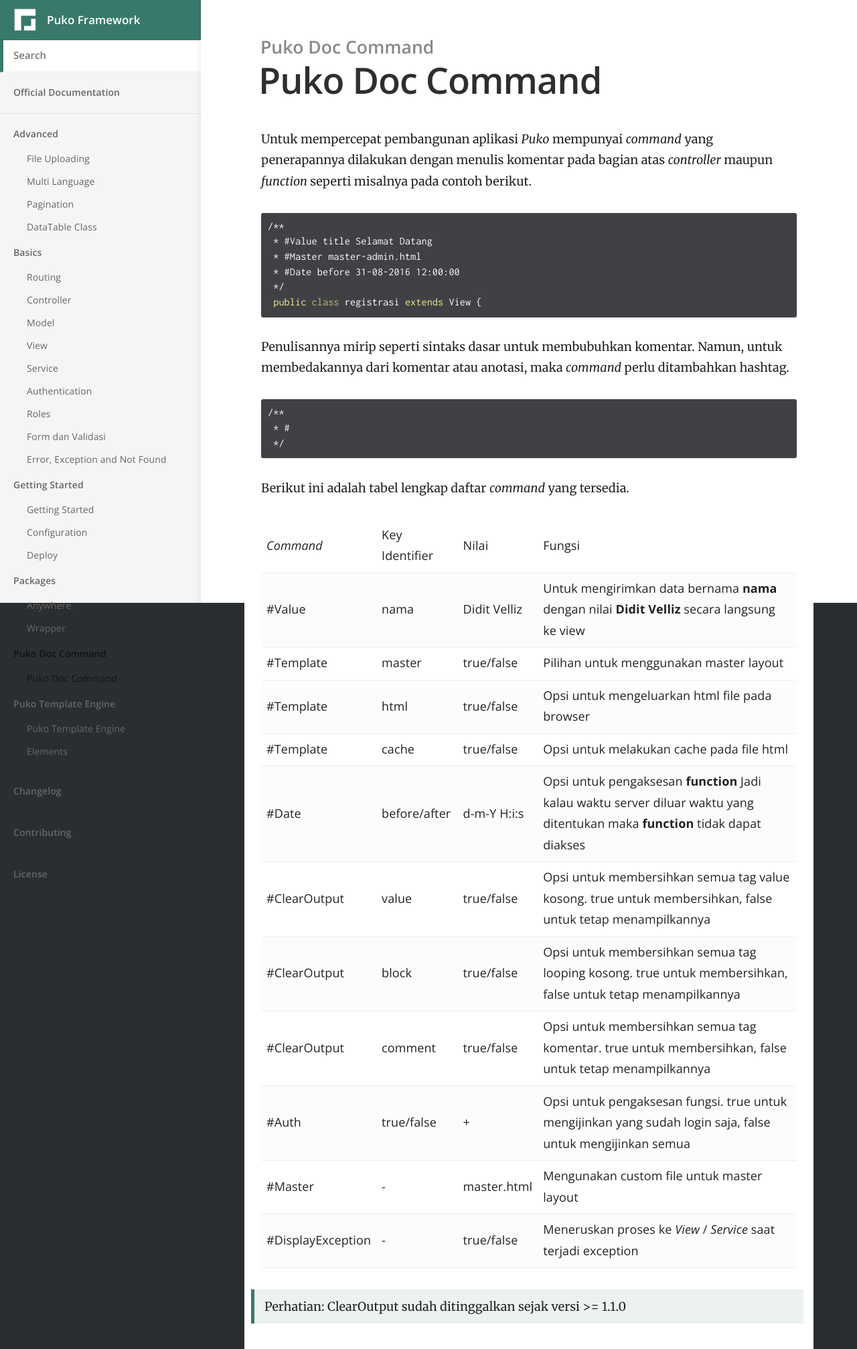
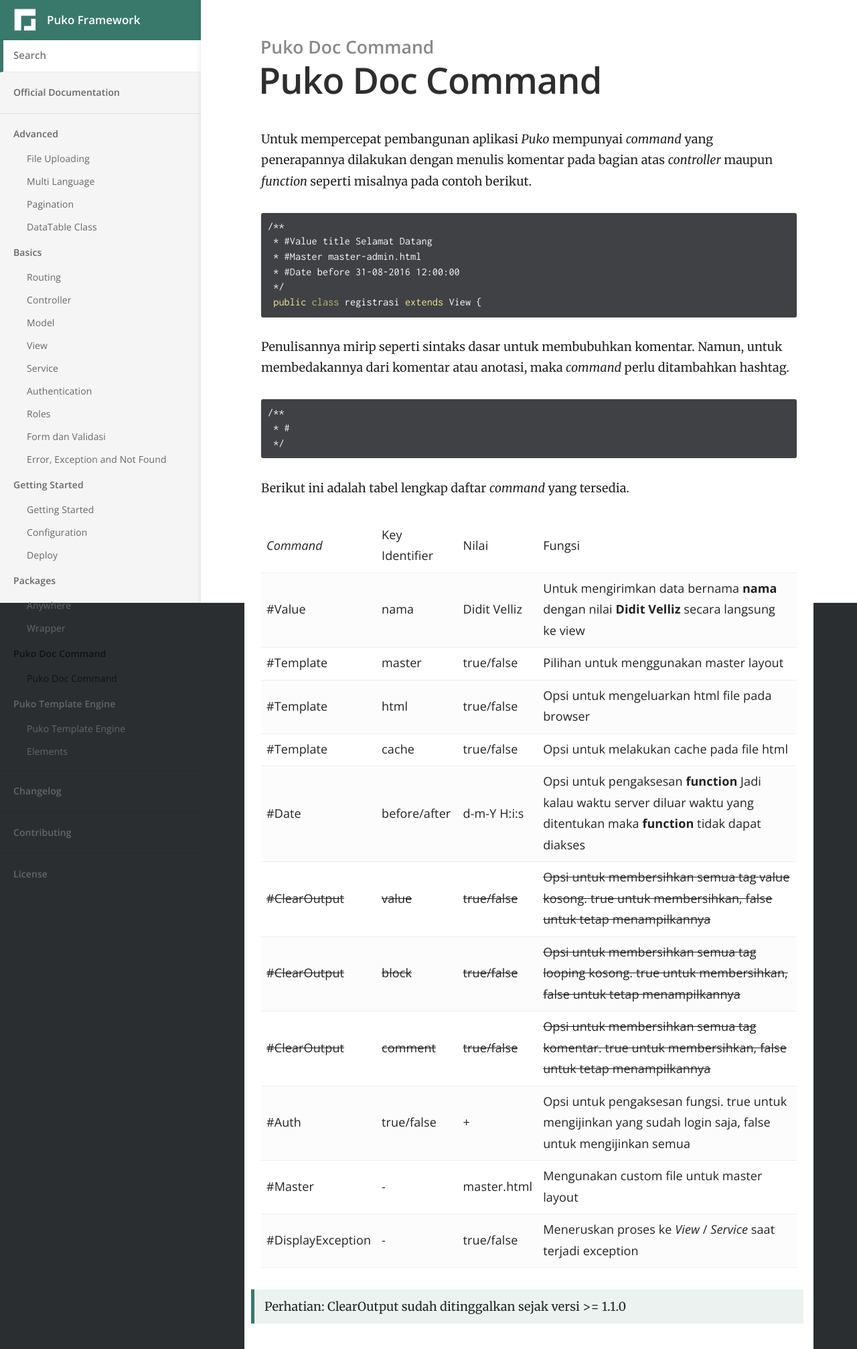
Before and after one commit to Velliz/pudo, a Jekyll site: the page built from _docs/puko-doc-command/pdc.md, in a window 1280 px wide. Shown: the whole page at 67% size. Built offline with Jekyll 4.4.1, drawn with Linux system fonts in a browser that asks for light colours.

```diff
--- a/_docs/puko-doc-command/pdc.md
+++ b/_docs/puko-doc-command/pdc.md
@@ -33,9 +33,9 @@ Berikut ini adalah tabel lengkap daftar *command* yang tersedia.
 |#Template|html|true/false|Opsi untuk mengeluarkan html file pada browser|
 |#Template|cache|true/false|Opsi untuk melakukan cache pada file html|
 |#Date|before/after|d-m-Y H:i:s|Opsi untuk pengaksesan **function** Jadi kalau waktu server diluar waktu yang ditentukan maka **function** tidak dapat diakses|
-|#ClearOutput|value|true/false|Opsi untuk membersihkan semua tag value kosong. true untuk membersihkan, false untuk tetap menampilkannya|
-|#ClearOutput|block|true/false|Opsi untuk membersihkan semua tag looping kosong. true untuk membersihkan, false untuk tetap menampilkannya|
-|#ClearOutput|comment|true/false|Opsi untuk membersihkan semua tag komentar. true untuk membersihkan, false untuk tetap menampilkannya|
+|~~#ClearOutput~~|~~value~~|~~true/false~~|~~Opsi untuk membersihkan semua tag value kosong. true untuk membersihkan, false untuk tetap menampilkannya~~|
+|~~#ClearOutput~~|~~block~~|~~true/false~~|~~Opsi untuk membersihkan semua tag looping kosong. true untuk membersihkan, false untuk tetap menampilkannya~~|
+|~~#ClearOutput~~|~~comment~~|~~true/false~~|~~Opsi untuk membersihkan semua tag komentar. true untuk membersihkan, false untuk tetap menampilkannya~~|
 |#Auth|true/false|+|Opsi untuk pengaksesan fungsi. true untuk mengijinkan yang sudah login saja, false untuk mengijinkan semua|
 |#Master|-|master.html|Mengunakan custom file untuk master layout|
 |#DisplayException|-|true/false|Meneruskan proses ke *View* / *Service* saat terjadi exception|
```
Also changed, not shown: _docs/puko-template-engine/elements.md (+2 -4 lines).
